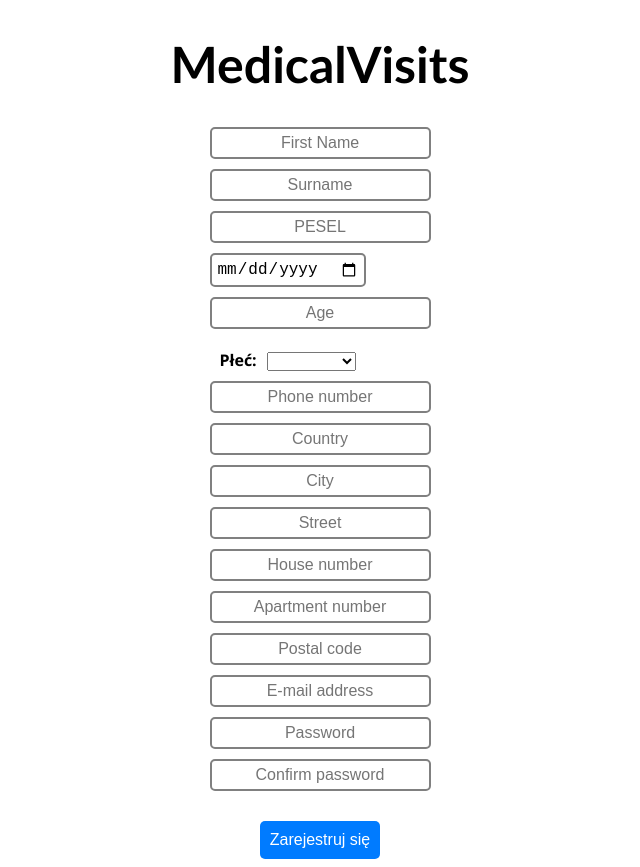
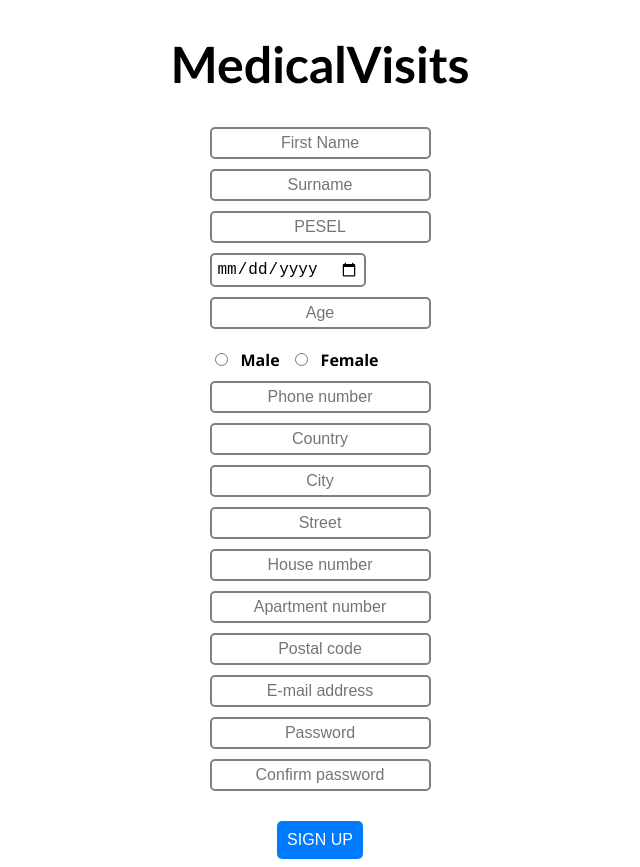
Before and after one commit to patrykjakimczyk/medical_visits, an Angular app in the folder medical_visits_angular/: page / in a window 1280 px wide. Shown: the whole page, without its empty margins (320-960 px from the left). Built offline with nearby package versions, Linux system fonts and the light colour scheme.

Commit message:
Registration form: Creating Objects

```diff
--- a/medical_visits_angular/src/app/registation-form/registation-form.component.html
+++ b/medical_visits_angular/src/app/registation-form/registation-form.component.html
@@ -26,6 +26,7 @@
             <div *ngIf="pesel.errors?.['required']">PESEL jest wymagany</div>
             <div *ngIf="pesel.errors?.['pattern']">PESEL musi składać się z 11 cyfr</div>
             <div *ngIf="pesel.errors?.['invalid']">Niepoprawny PESEL</div>
+            <div *ngIf="pesel.errors?.['underage']">Nie jesteś pełnoletni nie możesz się zarejestrować w MedicalVisits</div>
         </div>
     </div>
 
@@ -40,15 +41,11 @@
     </div>
 
     <div>
-        <label for="sex">Płeć:</label>
-        <select name="sex" id="sex" #sex="ngModel" ngModel required>
-            <option value="male">Mężczyzna</option>
-            <option value="female">Kobieta</option>
-            <option value="other">Inna</option>
-        </select>
-        <div *ngIf="sex.invalid && (sex.dirty || sex.touched)" class="error-message">
-            <div *ngIf="sex.errors?.['required']">Płeć jest wymagana</div>
-        </div>
+        <!-- Płeć -->
+        <span *ngFor="let gen of gender">
+            <input type="radio" name="gender" id="{{gen.id}}" value="{{gen.value}}" #gender="ngModel" ngModel>
+            <label for="{{gen.id}}">{{gen.value}}</label>
+        </span>
     </div>
 
     <div>
@@ -108,7 +105,6 @@
     <div>
         <!-- Numer mieszkania -->
         <input name="apartmentNr" id="apartmentNr" #apartmentNr="ngModel" ngModel required pattern="^\d+[A-Za-z]?$" placeholder="Apartment number">
-
         <div *ngIf="apartmentNr.invalid && (apartmentNr.dirty || apartmentNr.touched)" class="error-message">
             <div *ngIf="apartmentNr.errors?.['required']">Numer mieszkania jest wymagany</div>
             <div *ngIf="apartmentNr.errors?.['pattern']">Numer mieszkania musi składać się z maksymalne 3 cyfr, dodatkowo może zawierać maksymalnie 3 litery na końcu</div>
@@ -160,6 +156,6 @@
         </div>
     </div>
   </div>
-
-    <button type="submit" [disabled]="!form.valid">Zarejestruj się</button>
+    <button type="submit" [disabled]="!form.valid">SIGN UP</button>
+    <div *ngIf="form.invalid && form.touched" class="error-message">Wypełnij cały formularz!</div>
 </form>
--- a/medical_visits_angular/src/app/registation-form/registation-form.component.ts
+++ b/medical_visits_angular/src/app/registation-form/registation-form.component.ts
@@ -1,4 +1,4 @@
-import { Component } from '@angular/core';
+import { Component, OnInit } from '@angular/core';
 import { FormGroup, NgForm } from '@angular/forms';
 import { ApiService } from '../service/api.service';
 
@@ -8,12 +8,18 @@ import { ApiService } from '../service/api.service';
   styleUrls: ['./registation-form.component.css']
 })
 export class RegistationFormComponent {
-  constructor(private apiService: ApiService) {}
+  dateOfBirth: Date;
+  selectedSex: string;
 
-  onSubmit(form: NgForm){
-    console.log(form.value);
-    this.apiService.registerPatient(form).subscribe(response => console.log(response));
+  constructor(private apiService: ApiService) {
+    this.dateOfBirth = new Date();
+    this.selectedSex = '';
   }
+
+  gender = [
+    {id: '1', value: 'Male'},
+    {id: '2', value: 'Female'}
+  ];
 
   calculateBirthdate(form: NgForm) {
     const patientControls = form.form.controls['patient'] as FormGroup;
@@ -45,26 +51,33 @@ export class RegistationFormComponent {
           month -= 80;
         }
         const fullYear = century * 100 + year;
-        const birthdate = new Date(fullYear, month - 1, day + 1);
-        const age = Math.floor((Date.now() - birthdate.getTime()) / (1000 * 60 * 60 * 24 * 365));
+        this.dateOfBirth = new Date(fullYear, month - 1, day + 1);
+        const age = Math.floor((Date.now() - this.dateOfBirth.getTime()) / (1000 * 60 * 60 * 24 * 365));
 
         if(age < 18){
-          alert("Nie jesteś pełnoletni nie możesz się zarejestrować w MedicalVisits")
-          form.controls['pesel'].setErrors({ 'invalid': true });
+          patientControls.controls['pesel'].setErrors({ 'underage': true });
           return;
         }
 
-        patientControls.controls['birthDate'].setValue(birthdate.toISOString().substring(0, 10));
+        patientControls.controls['birthDate'].setValue(this.dateOfBirth.toISOString().substring(0, 10));
         patientControls.controls['age'].setValue(age);
+
+        const gender = Number(pesel.charAt(9));
+        if (gender % 2 === 0) {
+          patientControls.controls['gender'].setValue('Female');
+          this.selectedSex = 'Female';
+        } else {
+          patientControls.controls['gender'].setValue('Male');
+          this.selectedSex = 'Male';
+        }
       } else {
-        form.controls['pesel'].setErrors({ 'invalid': true });
+        patientControls.controls['pesel'].setErrors({ 'invalid': true });
       }
     }
   }
 
   validatePasswords(form: NgForm) {
     const patientControls = form.form.controls['loginData'] as FormGroup;
-
     const password = patientControls.controls['password'].value;
     const confirmPassword = patientControls.controls['confirmPassword'].value;
     if (password !== confirmPassword) {
@@ -73,4 +86,39 @@ export class RegistationFormComponent {
       patientControls.controls['confirmPassword'].setErrors(null);
     }
   }
+
+  onSubmit(form: NgForm){
+      console.log(form.value);
+      this.apiService.registerPatient(form).subscribe(response => console.log(response));
+  }
+
+  // onSubmit(form: NgForm){
+  //   const patient = {
+  //     firstName: form.value.firstName,
+  //     lastName: form.value.lastName,
+  //     pesel: form.value.pesel,
+  //     birthDate: this.dateOfBirth,
+  //     sex: this.selectedSex,
+  //     phoneNr: form.value.phoneNumber
+  //   };
+  //   const loginData = {
+  //     email: form.value.email,
+  //     password: form.value.password
+  //   };
+  //   const addressData = {
+  //     country: form.value.country,
+  //     city: form.value.city,
+  //     street: form.value.street,
+  //     houseNr: form.value.houseNumber,
+  //     apartmentNr: form.value.aparmentNumber,
+  //     postalCode: form.value.zipCode
+  //   };
+  //   const data ={
+  //     patient,
+  //     loginData,
+  //     addressData
+  //   };
+
+  //   console.log(data);
+  // }
 }
--- a/medical_visits_angular/src/app/service/api.service.ts
+++ b/medical_visits_angular/src/app/service/api.service.ts
@@ -9,10 +9,6 @@ export class ApiService {
 
   constructor(private http: HttpClient) {}
 
-  // registerPatient() {
-  //   console.log(this.url);
-  // }
-
   registerPatient(form: NgForm): Observable<any> {
     return this.http.post(this.url + "registerPatient", form.value);
   }
```
